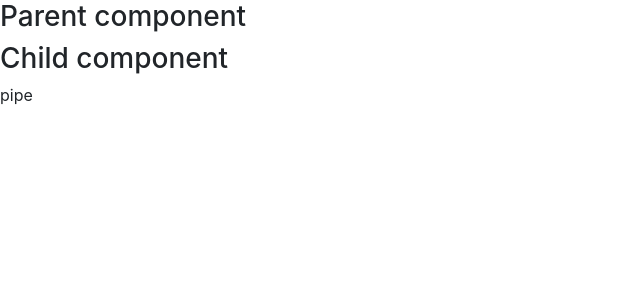
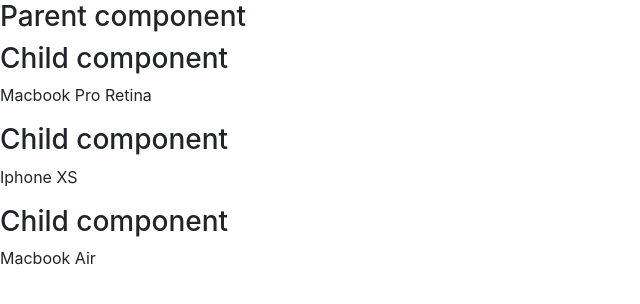
Before and after one commit to huongbee/angular1602, an Angular app: page / in a window 1280 px wide. Shown: the top 304 px of the page, without its empty margins (0-640 px from the left). Built offline with nearby package versions, Linux system fonts and the light colour scheme.

Commit message:
interact

```diff
--- a/src/app/interact/child.component.ts
+++ b/src/app/interact/child.component.ts
@@ -5,8 +5,7 @@
     template: `
         <h3>Child component</h3>
         <div>
-            <p>pipe</p>
-            <p>{{productInChild | json }}</p>
+            <p>{{productInChild.name}}</p>
         </div>
     `,
 })
--- a/src/app/interact/parent.component.ts
+++ b/src/app/interact/parent.component.ts
@@ -4,15 +4,14 @@
     selector: 'app-parent',
     template: `
         <h3>Parent component</h3>
-        <app-child [productInChild]="product">
+        <app-child
+            *ngFor="let p of products"
+            [productInChild]="p"
+         >
         </app-child>
     `,
 })
 export class ParentComponent {
-    // product = {
-    //     name: 'Macbook Pro Retina',
-    //     price: 45000000
-    // };
     products = [
         {
             name: 'Macbook Pro Retina',
```
